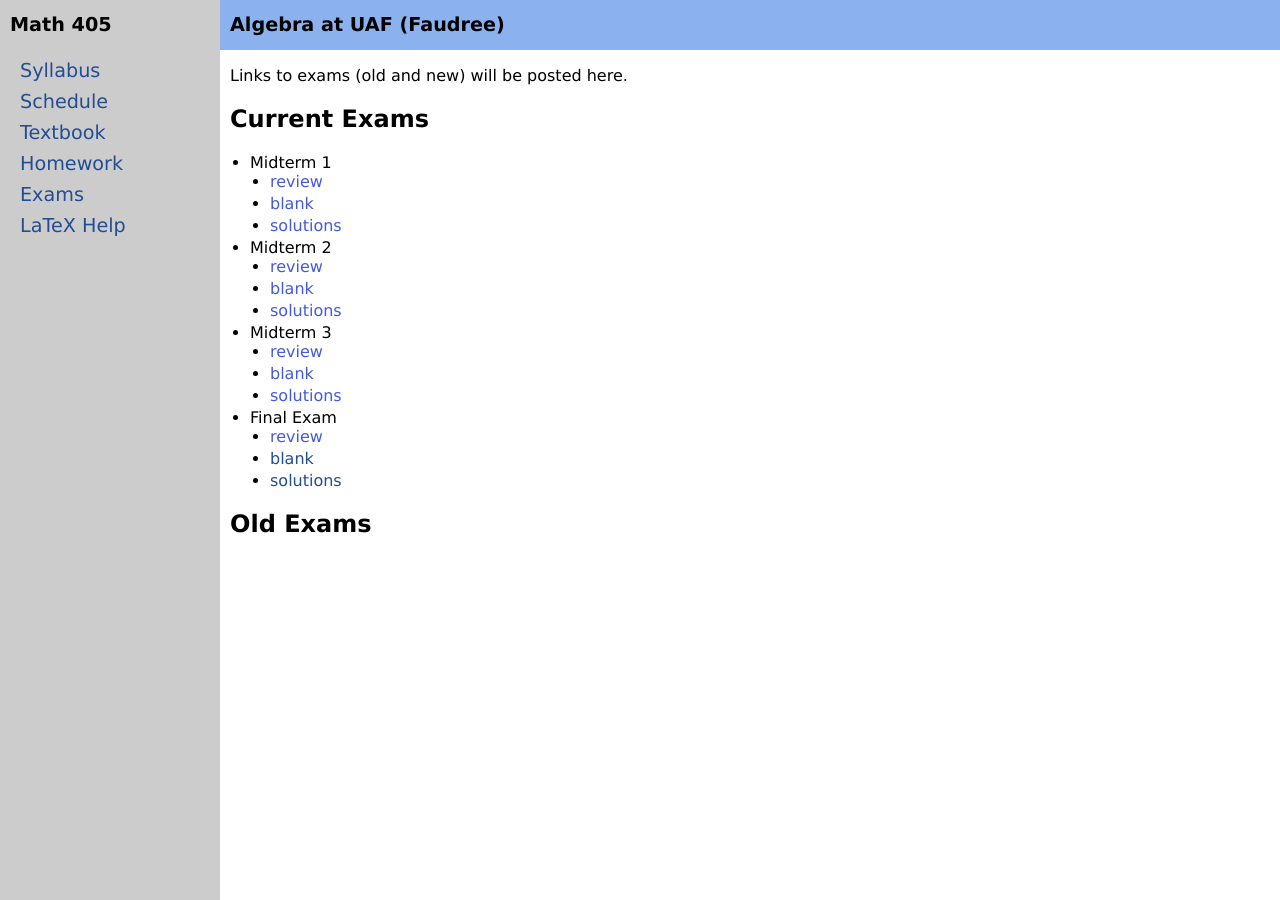
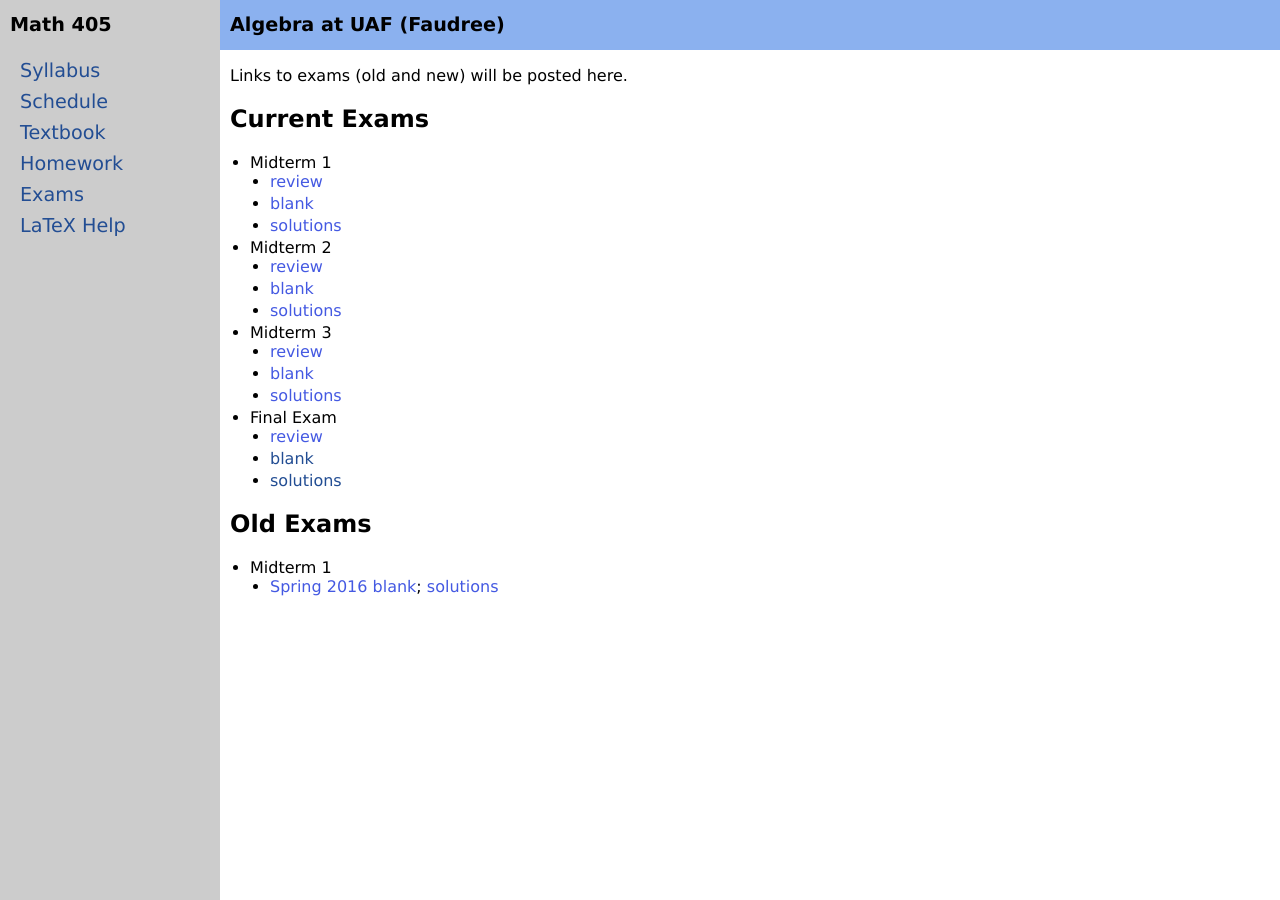
Before and after one commit to jrfaudree/M405s2024, a Jekyll site: the page built from exam-page.md, in a window 1280 px wide. Built offline with Jekyll 4.4.1, drawn with Linux system fonts in a browser that asks for light colours.

Commit message:
Update exam-page.md

```diff
--- a/exam-page.md
+++ b/exam-page.md
@@ -28,3 +28,6 @@ Links to exams (old and new) will be posted here.
   - [solutions]()
 
 ## Old Exams
+
+- Midterm 1
+  - [Spring 2016 blank](assets/tests/M405_T1.pdf); [solutions](assets/tests/M405_T1s.pdf)
```
